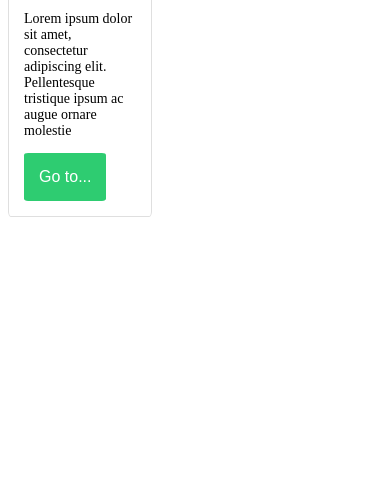
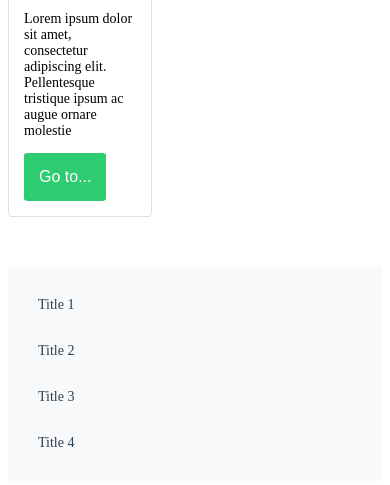
Before and after one commit to kevinkuang8/UI-KIT, a plain HTML site: page index.html in a window 390 px wide. Shown: the part 583-1068 px from the top of the page. Before the commit the page ends 844 px from the top, so only its background shows below. Drawn offline with Linux system fonts and the light colour scheme.

Commit message:
navigation component

```diff
--- a/index.html
+++ b/index.html
@@ -49,6 +49,15 @@
 
 
         </div>
+        <br/><br/>
+
+        <!--navigation-->
+        <ul class="navbar">
+            <li class="navbar-item">Title 1</li>
+            <li class="navbar-item">Title 2</li>
+            <li class="navbar-item">Title 3</li>
+            <li class="navbar-item">Title 4</li>
+        </ul>
 
 
 
--- a/style.css
+++ b/style.css
@@ -55,3 +55,27 @@ h1 {
     font-size:16px;
     font-weight:bold;
 }
+
+/* Menu de navigation*/
+
+.navbar {
+background-color:#f8f9fa;
+color: #2c3e50;
+padding: 15px;
+font-size : 14px;
+display:flex;
+justify-content: flex-start;
+list-style-type: none;
+}
+
+.navbar-item {
+padding: 15px;
+}
+
+@media only screen and (max-width: 700px) {
+    .navbar {
+        display: flex;
+        flex-direction: column;
+        justify-content: flex-start;
+    }
+}
```
